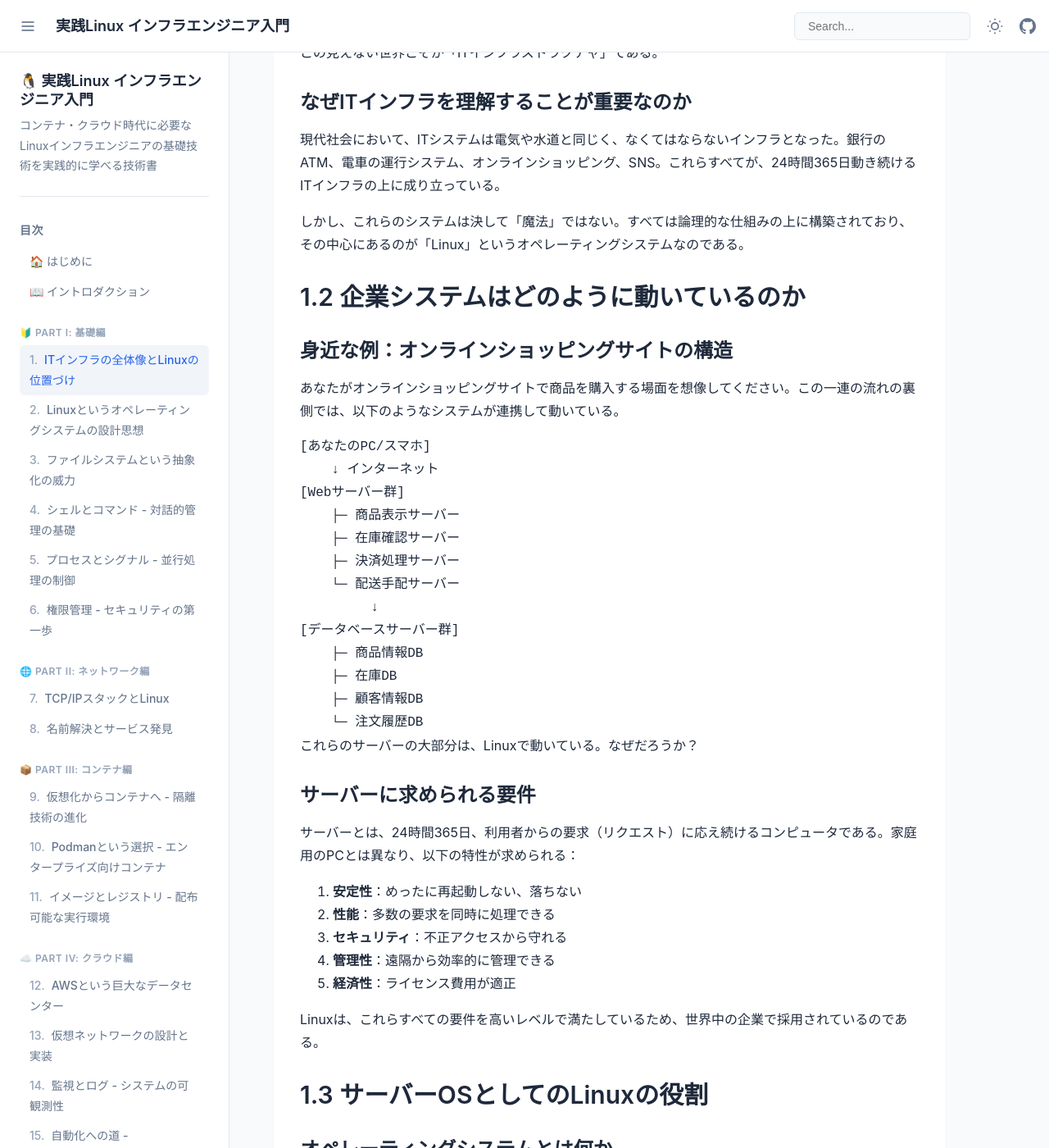
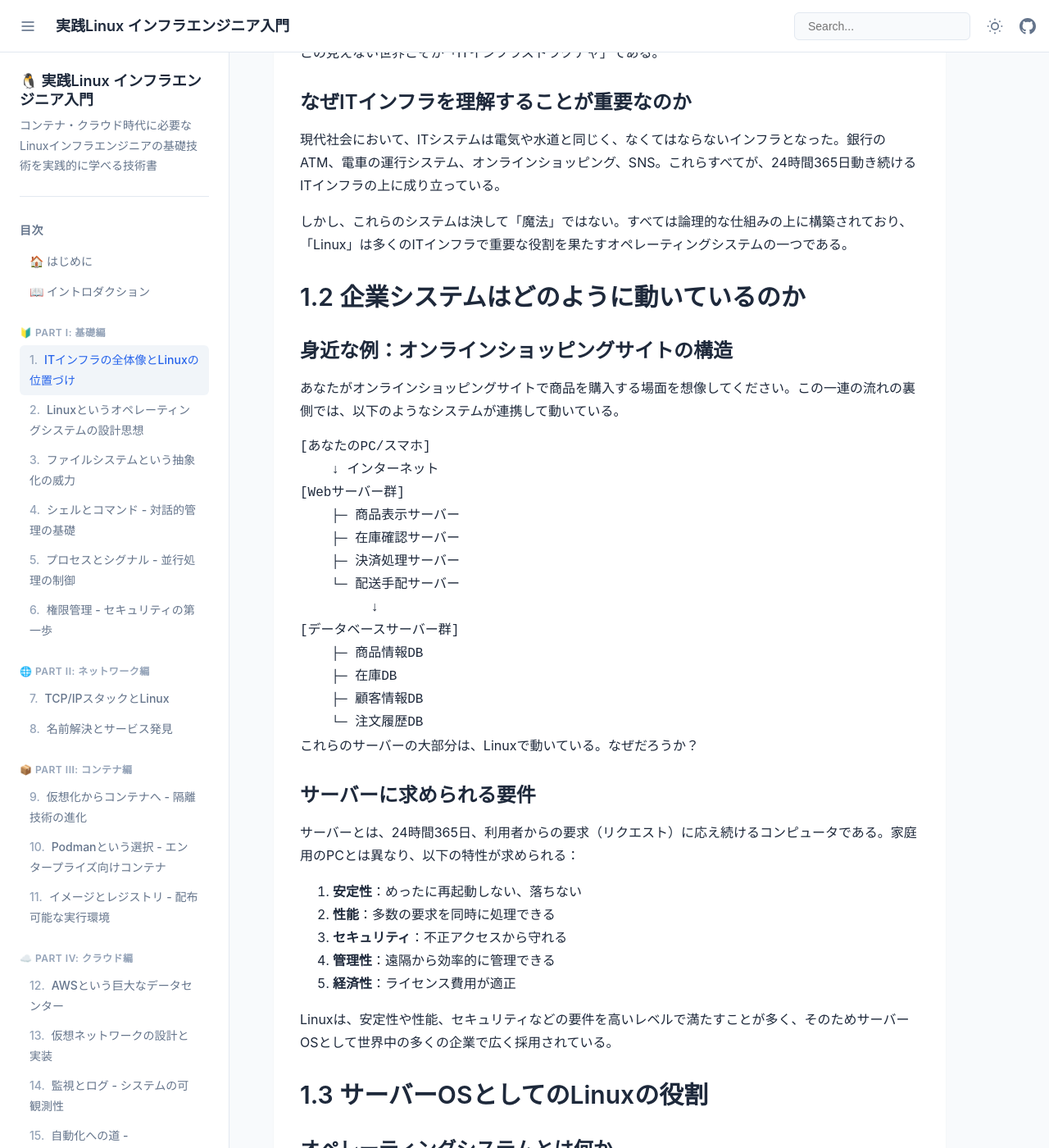
Before and after one commit to itdojp/linux-infra-textbook2, a Jekyll site: the page built from docs/chapters/chapter-01-linux-overview.md, in a window 1280 px wide and 1400 px high, scrolled down 357 px. Shown: the whole window at 82% size. Built offline with Jekyll 4.4.1, drawn with Linux system fonts in a browser that asks for light colours; our own code applies the rules of GitHub Pages for plain Markdown files; some of the changed text lies outside the part shown.

Commit message:
fix: apply review notes (Issue #9) (#76)

````diff
--- a/docs/chapters/chapter-01-linux-overview.md
+++ b/docs/chapters/chapter-01-linux-overview.md
@@ -12,7 +12,7 @@
 
 現代社会において、ITシステムは電気や水道と同じく、なくてはならないインフラとなった。銀行のATM、電車の運行システム、オンラインショッピング、SNS。これらすべてが、24時間365日動き続けるITインフラの上に成り立っている。
 
-しかし、これらのシステムは決して「魔法」ではない。すべては論理的な仕組みの上に構築されており、その中心にあるのが「Linux」というオペレーティングシステムなのである。
+しかし、これらのシステムは決して「魔法」ではない。すべては論理的な仕組みの上に構築されており、「Linux」は多くのITインフラで重要な役割を果たすオペレーティングシステムの一つである。
 
 ## 1.2 企業システムはどのように動いているのか
 
@@ -48,7 +48,7 @@
 4. **管理性**：遠隔から効率的に管理できる
 5. **経済性**：ライセンス費用が適正
 
-Linuxは、これらすべての要件を高いレベルで満たしているため、世界中の企業で採用されているのである。
+Linuxは、安定性や性能、セキュリティなどの要件を高いレベルで満たすことが多く、そのためサーバーOSとして世界中の多くの企業で広く採用されている。
 
 ## 1.3 サーバーOSとしてのLinuxの役割
 
@@ -73,7 +73,7 @@ Linuxは、サーバーにおいて以下の重要な役割を果たす：
 ```text
 アプリケーション：「ファイルを保存したい」
     ↓
-Linux：「どのディスクのどの場所に、どんな方法で書き込むか」を決定
+Linuxカーネル：「どのディスクのどの場所に、どんな方法で書き込むか」を決定
     ↓
 ハードウェア：実際にデータを記録
 ```
@@ -82,7 +82,7 @@ Linux：「どのディスクのどの場所に、どんな方法で書き込む
 
 #### 2. リソースの管理と分配
 
-サーバーには限られた資源（CPU、メモリ、ディスク、ネットワーク）しかありません。Linuxは、これらを複数のアプリケーションに公平かつ効率的に分配する。
+サーバーには限られた資源（CPU、メモリ、ディスク、ネットワーク）しかない。Linuxは、これらを複数のアプリケーションに公平かつ効率的に分配する。
 
 ```text
 総メモリ: 32GB
````
Also changed, not shown: docs/chapters/chapter-09-container-evolution.md (+8 -1 lines), docs/chapters/chapter-10-podman.md (+2 -0 lines), docs/chapters/chapter-12-with-exercises.md (+3 -0 lines), docs/chapters/chapter-13-with-exercises.md (+3 -0 lines).
